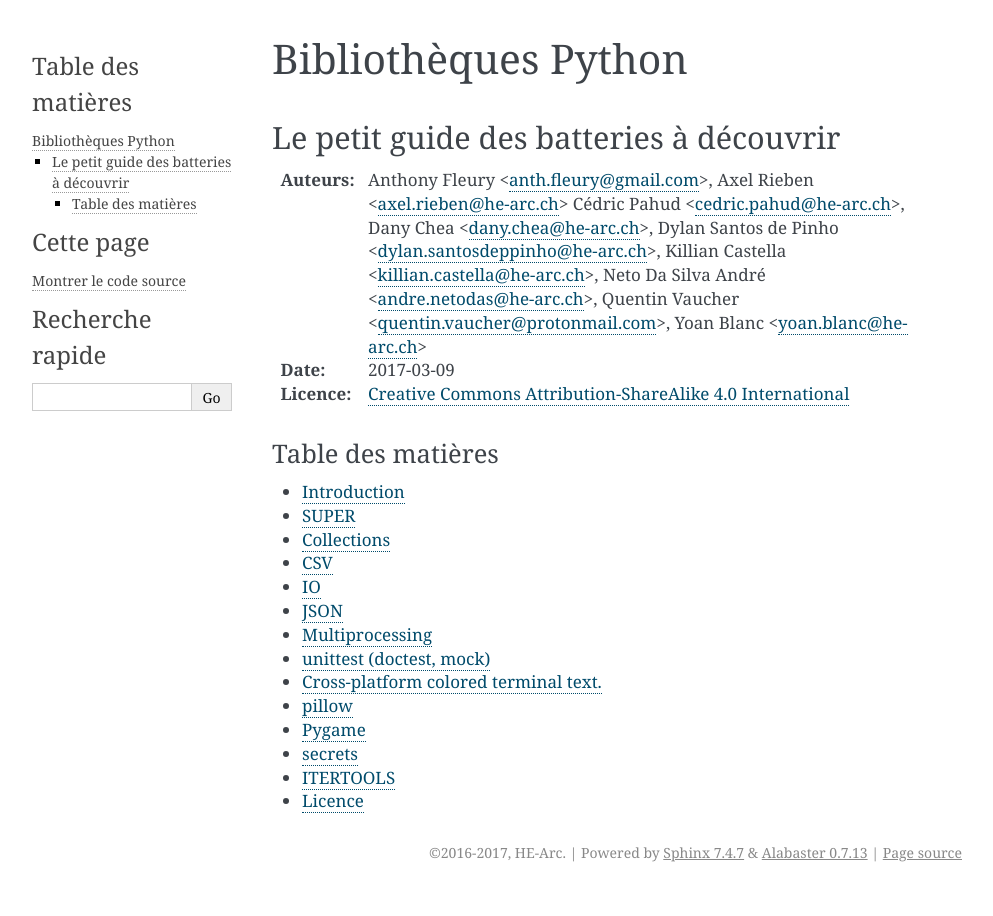
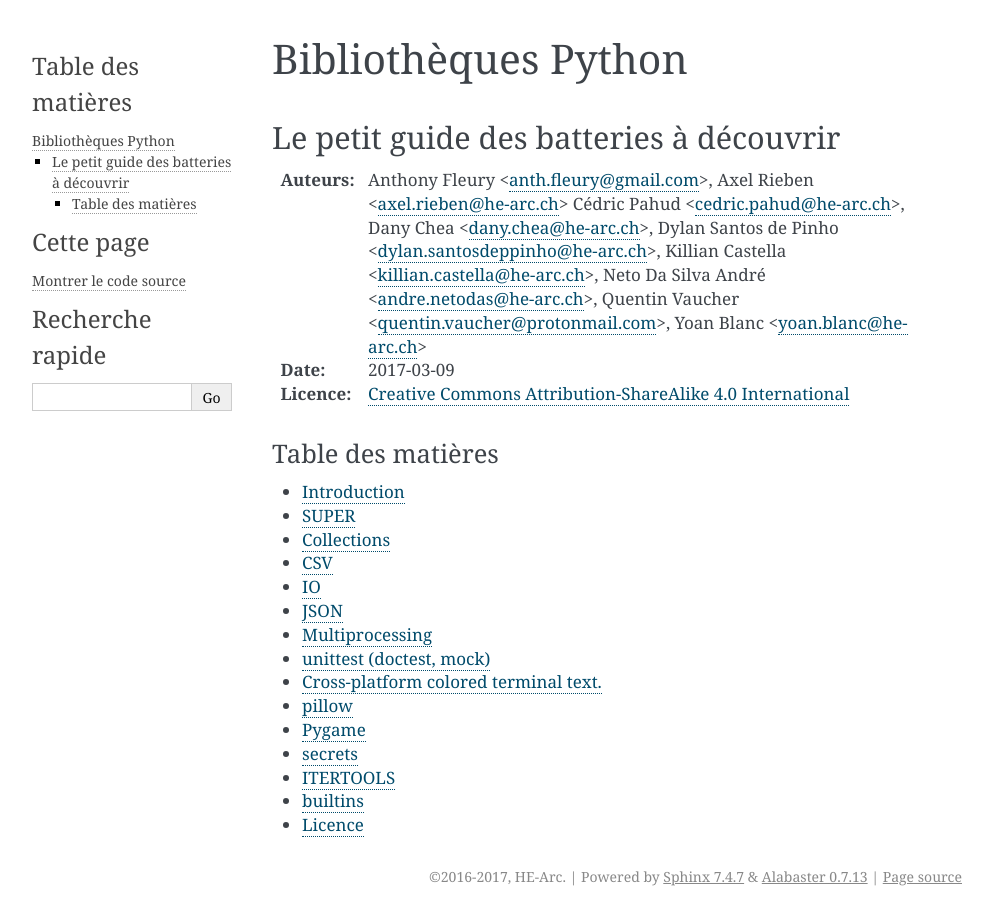
Before and after one commit to HE-Arc/livre-python, a Sphinx documentation site: the page built from source/index.rst, in a window 1280 px wide. Shown: the whole page, without its empty margins (148-1141 px from the left). Built offline with Sphinx 7.4.7, drawn with Linux system fonts in a browser that asks for light colours.

Commit message:
builtins

```diff
--- /dev/null
+++ b/source/builtins/index.rst
@@ -0,0 +1,3 @@
+=========
+builtins
+=========
--- a/source/index.rst
+++ b/source/index.rst
@@ -42,5 +42,6 @@ Table des matières
    pygame/index.rst
    secrets/index.rst
    itertools/index.rst
+   builtins/index.rst
 
    licence.rst
```
